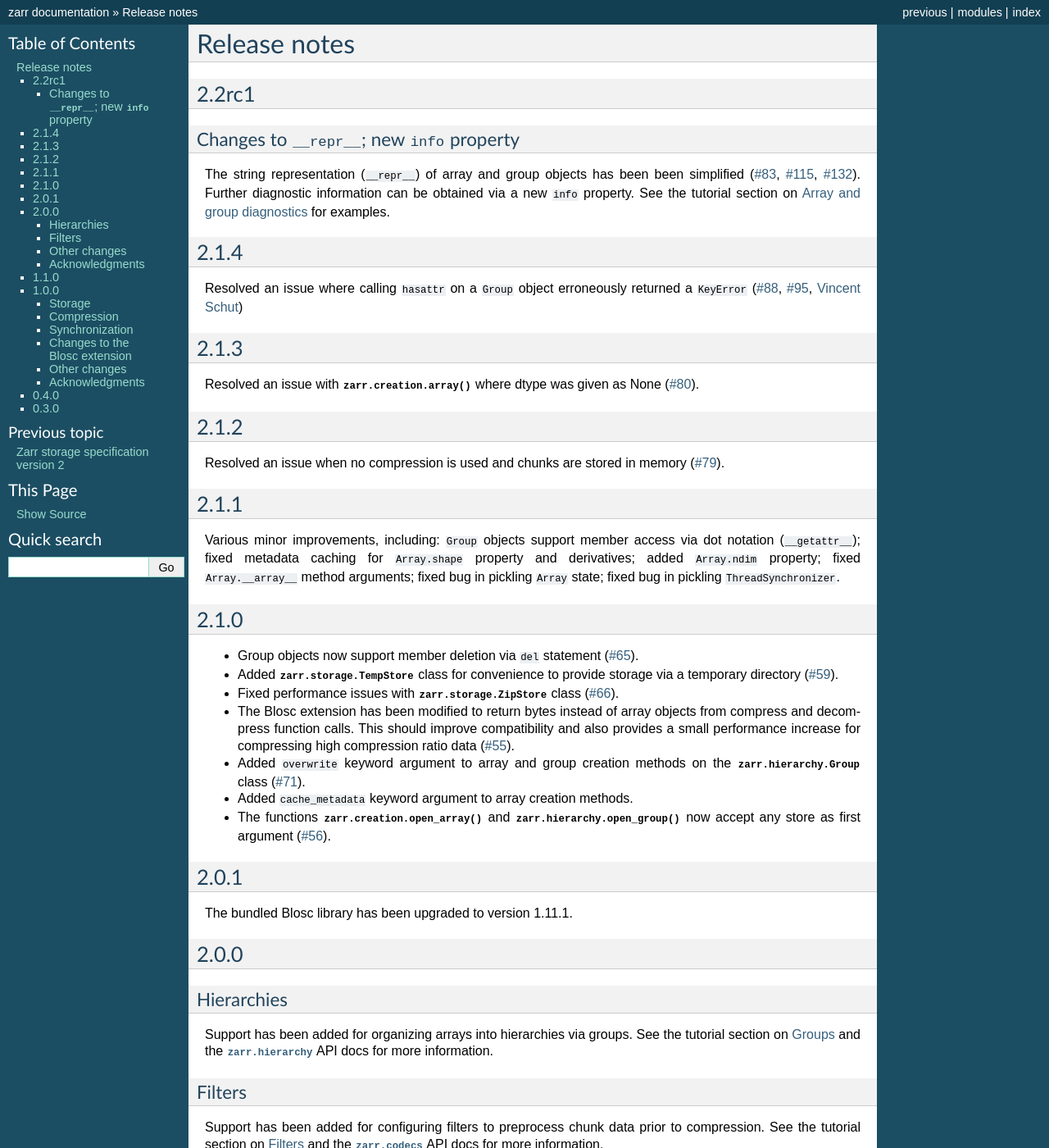
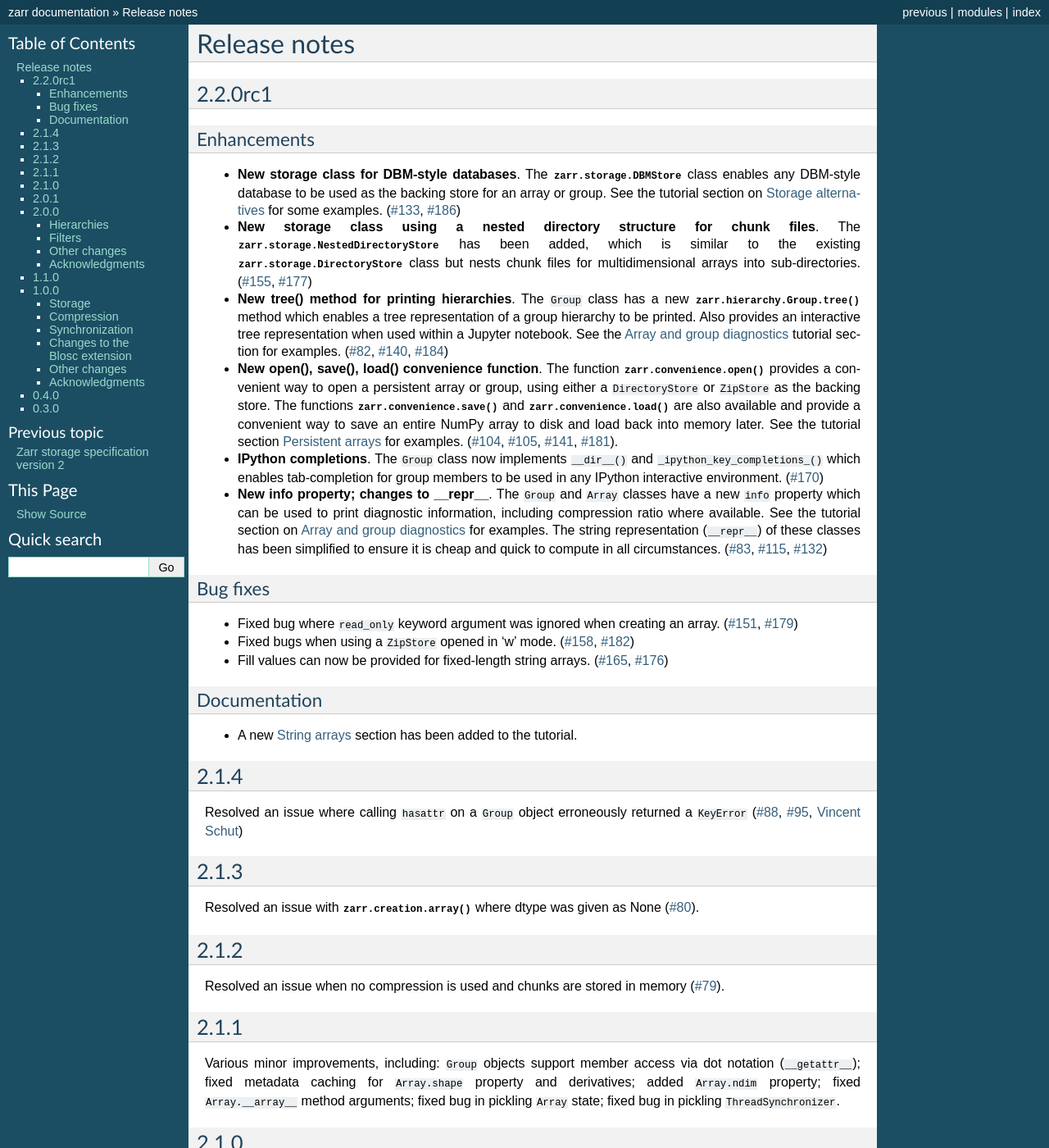
Before and after one commit to enthusiastdev121/zarr-python, a Sphinx documentation site: the page built from docs/release.rst, in a window 1280 px wide and 1400 px high. Shown: the whole window at 82% size. Built offline with Sphinx 7.4.7, drawn with Linux system fonts in a browser that asks for light colours; the version number could not be read and is left out.

Commit message:
WIP release notes

```diff
--- a/docs/release.rst
+++ b/docs/release.rst
@@ -1,17 +1,68 @@
 Release notes
 =============
 
-2.2rc1
-------
+.. release_2.2.0rc1
 
+2.2.0rc1
+--------
 
-Changes to ``__repr__``; new ``info`` property
-~~~~~~~~~~~~~~~~~~~~~~~~~~~~~~~~~~~~~~~~~~~~~~
+Enhancements
+~~~~~~~~~~~~
 
-The string representation (``__repr__``) of array and group objects has been
-been simplified (:issue:`83`, :issue:`115`, :issue:`132`). Further diagnostic
-information can be obtained via a new ``info`` property. See the tutorial
-section on :ref:`tutorial_diagnostics` for examples.
+* **New storage class for DBM-style databases**. The
+  :class:`zarr.storage.DBMStore` class enables any DBM-style database to be used
+  as the backing store for an array or group. See the tutorial section on
+  :ref:`tutorial_storage` for some examples. (:issue:`133`, :issue:`186`)
+
+* **New storage class using a nested directory structure for chunk files**. The
+  :class:`zarr.storage.NestedDirectoryStore` has been added, which is similar to
+  the existing :class:`zarr.storage.DirectoryStore` class but nests chunk files
+  for multidimensional arrays into sub-directories. (:issue:`155`, :issue:`177`)
+
+* **New tree() method for printing hierarchies**. The ``Group`` class has a new
+  :func:`zarr.hierarchy.Group.tree` method which enables a tree representation of
+  a group hierarchy to be printed. Also provides an interactive tree
+  representation when used within a Jupyter notebook. See the
+  :ref:`tutorial_diagnostics` tutorial section for examples. (:issue:`82`,
+  :issue:`140`, :issue:`184`)
+
+* **New open(), save(), load() convenience function**. The function
+  :func:`zarr.convenience.open` provides a convenient way to open a persistent
+  array or group, using either a ``DirectoryStore`` or ``ZipStore`` as the backing
+  store. The functions :func:`zarr.convenience.save` and
+  :func:`zarr.convenience.load` are also available and provide a convenient way to
+  save an entire NumPy array to disk and load back into memory later. See the
+  tutorial section :ref:`tutorial_persist` for examples. (:issue:`104`,
+  :issue:`105`, :issue:`141`, :issue:`181`).
+
+* **IPython completions**. The ``Group`` class now implements ``__dir__()`` and
+  ``_ipython_key_completions_()`` which enables tab-completion for group members
+  to be used in any IPython interactive environment. (:issue:`170`)
+
+* **New info property; changes to __repr__**. The ``Group`` and
+  ``Array`` classes have a new ``info`` property which can be used to print
+  diagnostic information, including compression ratio where available. See the
+  tutorial section on :ref:`tutorial_diagnostics` for examples. The string
+  representation (``__repr__``) of these classes has been simplified to ensure
+  it is cheap and quick to compute in all circumstances. (:issue:`83`,
+  :issue:`115`, :issue:`132`)
+
+Bug fixes
+~~~~~~~~~
+
+* Fixed bug where ``read_only`` keyword argument was ignored when creating an
+  array. (:issue:`151`, :issue:`179`)
+
+* Fixed bugs when using a ``ZipStore`` opened in 'w' mode. (:issue:`158`,
+  :issue:`182`)
+
+* Fill values can now be provided for fixed-length string arrays. (:issue:`165`,
+  :issue:`176`)
+
+Documentation
+~~~~~~~~~~~~~
+
+* A new :ref:`tutorial_strings` section has been added to the tutorial.
 
 .. _release_2.1.4:
 
```
